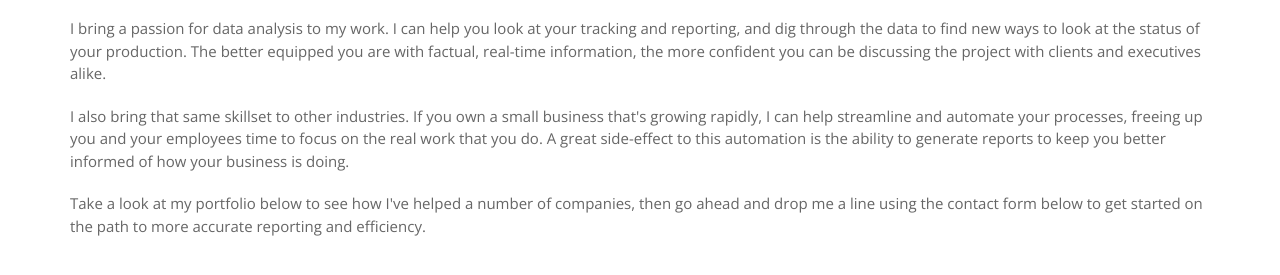
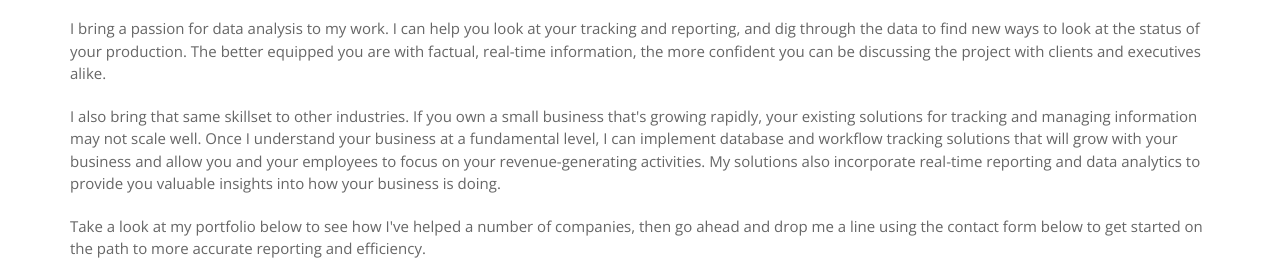
Before and after one commit to demsullivan/demsullivan.github.io, a plain HTML site: page index.html in a window 1280 px wide. Shown: the part 1132-1407 px from the top of the page. Drawn offline with nearby package versions, Linux system fonts and the light colour scheme.

Commit message:
updated about me section

```diff
--- a/index.html
+++ b/index.html
@@ -323,7 +323,7 @@
 		  <div class="col-md-12">
 		    <p>Production tracking is a vital business process for CG and VFX studios. There's a number of solutions for production tracking, but many studios don't use them effectively, nor do they realize the kinds of reporting they could be doing.</p>
 		    <p>I bring a passion for data analysis to my work. I can help you look at your tracking and reporting, and dig through the data to find new ways to look at the status of your production. The better equipped you are with factual, real-time information, the more confident you can be discussing the project with clients and executives alike.</p>
-		    <p>I also bring that same skillset to other industries. If you own a small business that's growing rapidly, I can help streamline and automate your processes, freeing up you and your employees time to focus on the real work that you do. A great side-effect to this automation is the ability to generate reports to keep you better informed of how your business is doing.</p>
+		    <p>I also bring that same skillset to other industries. If you own a small business that's growing rapidly, your existing solutions for tracking and managing information may not scale well. Once I understand your business at a fundamental level, I can implement database and workflow tracking solutions that will grow with your business and allow you and your employees to focus on your revenue-generating activities. My solutions also incorporate real-time reporting and data analytics to provide you valuable insights into how your business is doing.</p>
 		    <p>Take a look at my portfolio below to see how I've helped a number of companies, then go ahead and drop me a line using the contact form below to get started on the path to more accurate reporting and efficiency.</p>
 		</div>
 		<br>
```
